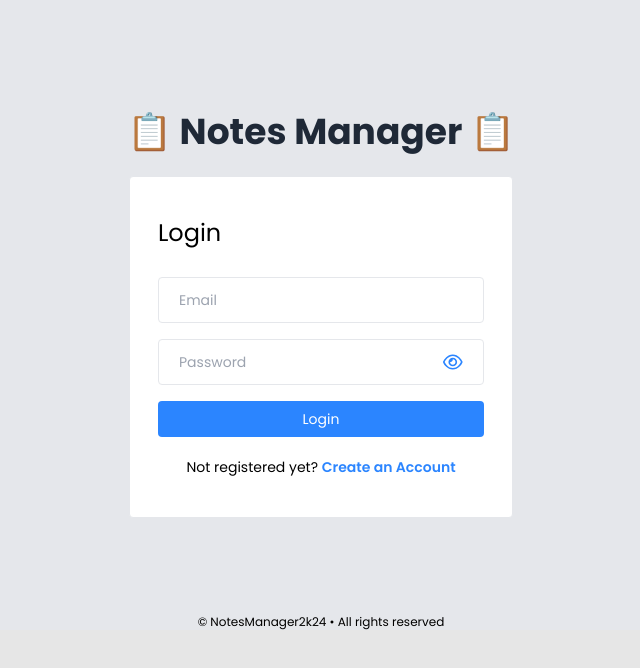
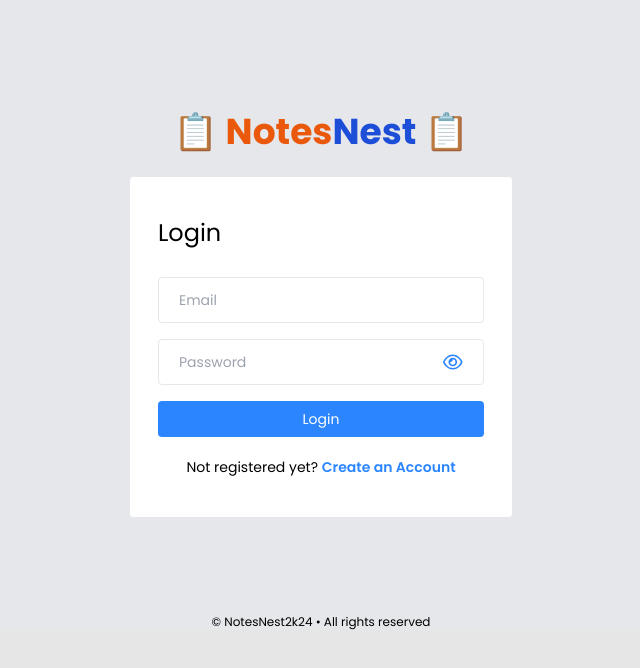
Before and after one commit to PREDEEP464/NotesManager2k24, a React (Vite) app in the folder frontend/notes-app/: page / in a window 1280 px wide. Shown: the top 668 px of the page, without its empty margins (319-959 px from the left). Built offline with nearby package versions, Linux system fonts and the light colour scheme.

Commit message:
Color changes

```diff
--- a/frontend/notes-app/src/components/Navbar/Navbar.jsx
+++ b/frontend/notes-app/src/components/Navbar/Navbar.jsx
@@ -27,7 +27,8 @@ const Navbar = ({ userInfo, onSearchNote, handleClearSearch }) => {
 
   return (
     <div className="bg-gray-100 flex items-center justify-between px-6 py-2 drop-shadow">
-        <h2 className="text-3xl font-medium text-black py-4">Notes</h2>
+        <h2 className="text-3xl font-medium text text-orange-600 py-4">Notes
+        <span className='text-3xl font-medium text-blue-700 py-4'>Nest</span></h2>
 
         <SearchBar  value={searchQuery}
         onChange={({target}) => {
--- a/frontend/notes-app/src/components/SearchBar/SearchBar.jsx
+++ b/frontend/notes-app/src/components/SearchBar/SearchBar.jsx
@@ -4,7 +4,7 @@ import { IoMdClose } from 'react-icons/io';
 
 const SearchBar = ({value, onChange, handleSearch, onClearSearch}) => {
   return (
-    <div className="w-80 flex items-center px-4 bg-slate-200 rounded-md">
+    <div className="w-80 mt-2 mr-12 flex items-center px-4 bg-slate-200 rounded-md">
         <input
         type="text"
         placeholder="Search Notes"
--- a/frontend/notes-app/src/pages/Login/Login.jsx
+++ b/frontend/notes-app/src/pages/Login/Login.jsx
@@ -51,7 +51,8 @@ const Login = () => {
   return (
     <div className="flex flex-col items-center justify-center bg-gray-200">
       <div className = 'mt-28'></div>
-      <h1 className="text-4xl mb-6 font-bold text-gray-800">📋 Notes Manager 📋</h1>
+      <h1 className="text-4xl mb-6 font-bold text-orange-600">📋 Notes
+      <span className='text-4xl mb-6 font-bold text-blue-700'>Nest 📋</span> </h1>
       <div className="w-96 border rounded bg-white px-7 py-10">
         <form onSubmit={handleLogin}>
           <h2 className="text-2xl mb-7">Login</h2>
@@ -87,7 +88,7 @@ const Login = () => {
         </form>
       </div>
       <footer className="text-xs text-center mt-24">
-        © NotesManager2k24 • All rights reserved
+        © NotesNest2k24 • All rights reserved
       </footer>
     </div>
   );
--- a/frontend/notes-app/src/pages/SignUp/SignUp.jsx
+++ b/frontend/notes-app/src/pages/SignUp/SignUp.jsx
@@ -63,7 +63,8 @@ const SignUp = () => {
   return (
     <div className="flex flex-col items-center justify-center bg-gray-200">
       <div className = 'mt-28'></div>
-      <h1 className="text-4xl mb-6 font-bold text-gray-800">📋 Notes Manager 📋</h1>
+      <h1 className="text-4xl mb-6 font-bold text-orange-600">📋 Notes
+      <span className='text-4xl mb-6 font-bold text-blue-700'>Nest 📋</span> </h1>
       <div className="w-96 border rounded bg-white px-7 py-10">
         <form onSubmit={handleSignUp}>
           <h2 className="text-2xl mb-7">Sign Up</h2>
@@ -107,7 +108,7 @@ const SignUp = () => {
         </form>
       </div>
       <footer className="text-xs text-center mt-10">
-        © NotesManager2k24 • All rights reserved
+        © NotesNest2k24 • All rights reserved
       </footer>
     </div>
   );
```
